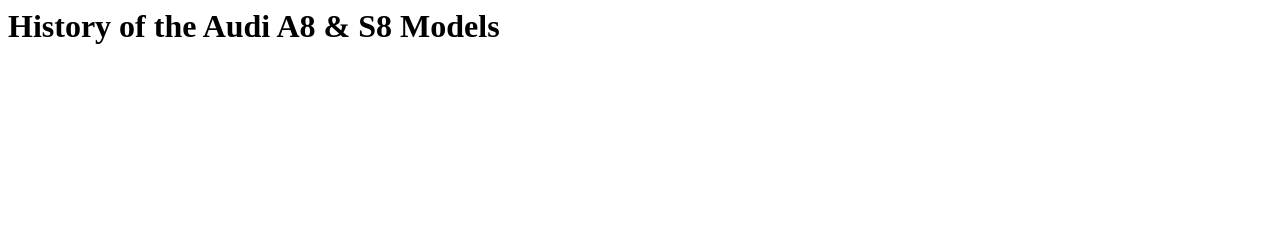
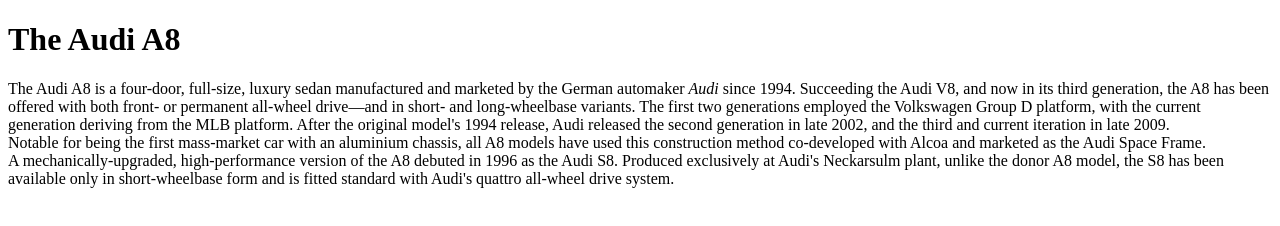
Before and after one commit to benhartwigdesign/audi-8-series, a plain HTML site: page index.html in a window 1280 px wide. Drawn offline with Linux system fonts and the light colour scheme.

Commit message:
update index.html

```diff
--- a/index.html
+++ b/index.html
@@ -1 +1,30 @@
-<h1>History of the Audi A8 & S8 Models</h1>
+<!DOCTYPE html>
+<html lang="en">
+  <head>
+    <title>The Audi A8</title>
+  </head>
+
+  <body>
+
+    <h1>The Audi A8</h1>
+
+    <p>The Audi A8 is a four-door, full-size, luxury sedan manufactured and marketed
+      by the German automaker <em>Audi</em> since 1994. Succeeding the Audi V8, and now in
+      its third generation, the A8 has been offered with both front- or permanent
+      all-wheel drive—and in short- and long-wheelbase variants. The first two
+      generations employed the Volkswagen Group D platform, with the current
+      generation deriving from the MLB platform. After the original model's 1994
+      release, Audi released the second generation in late 2002, and the third and
+      current iteration in late 2009.<br>
+
+      Notable for being the first mass-market car with an aluminium chassis, all A8
+      models have used this construction method co-developed with Alcoa and marketed
+      as the Audi Space Frame.<br>
+
+      A mechanically-upgraded, high-performance version of the A8 debuted in 1996 as
+      the Audi S8. Produced exclusively at Audi's Neckarsulm plant, unlike the donor
+      A8 model, the S8 has been available only in short-wheelbase form and is fitted
+      standard with Audi's quattro all-wheel drive system.</p>
+
+  </body>
+</html>
```
